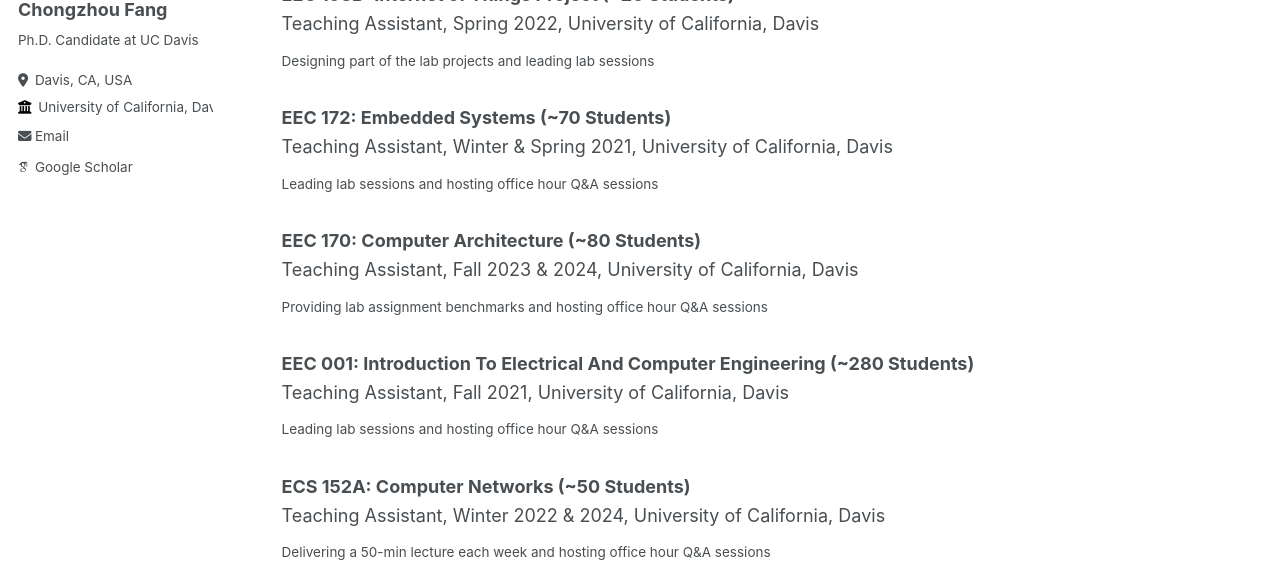
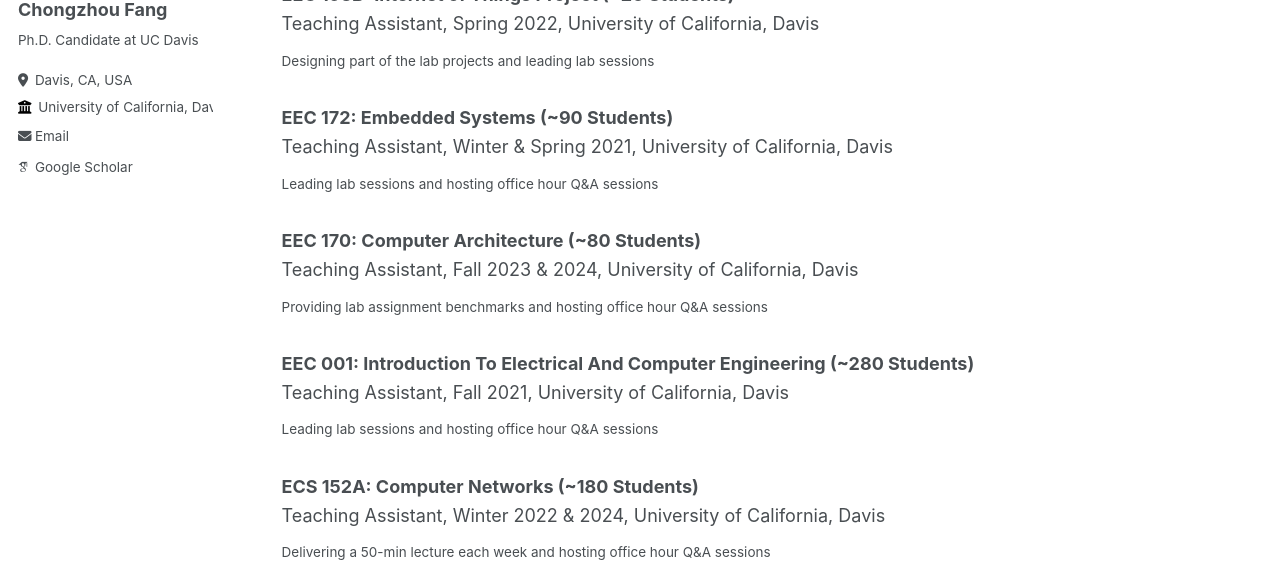
Before and after one commit to ChongzhouFang/ChongzhouFang.github.io, a Jekyll site: the page built from _pages/teaching.html, in a window 1280 px wide and 1236 px high. Shown: the part 275-860 px from the top of the window. Built offline with Jekyll 4.4.1, drawn with Linux system fonts in a browser that asks for light colours; some web fonts are replaced.

Commit message:
update teaching

```diff
--- a/_teaching/ecs152a.md
+++ b/_teaching/ecs152a.md
@@ -1,5 +1,5 @@
 ---
-title: "ECS 152A: Computer Networks (~50 Students)"
+title: "ECS 152A: Computer Networks (~180 Students)"
 collection: teaching
 type: "Teaching Assistant, Winter 2022 & 2024"
 # permalink: /teaching/eec152a
--- a/_teaching/eec172.md
+++ b/_teaching/eec172.md
@@ -1,5 +1,5 @@
 ---
-title: "EEC 172: Embedded Systems (~70 Students)"
+title: "EEC 172: Embedded Systems (~90 Students)"
 collection: teaching
 type: "Teaching Assistant, Winter & Spring 2021"
 # permalink: /teaching/eec172
```
Also changed, not shown: 1 other file.
